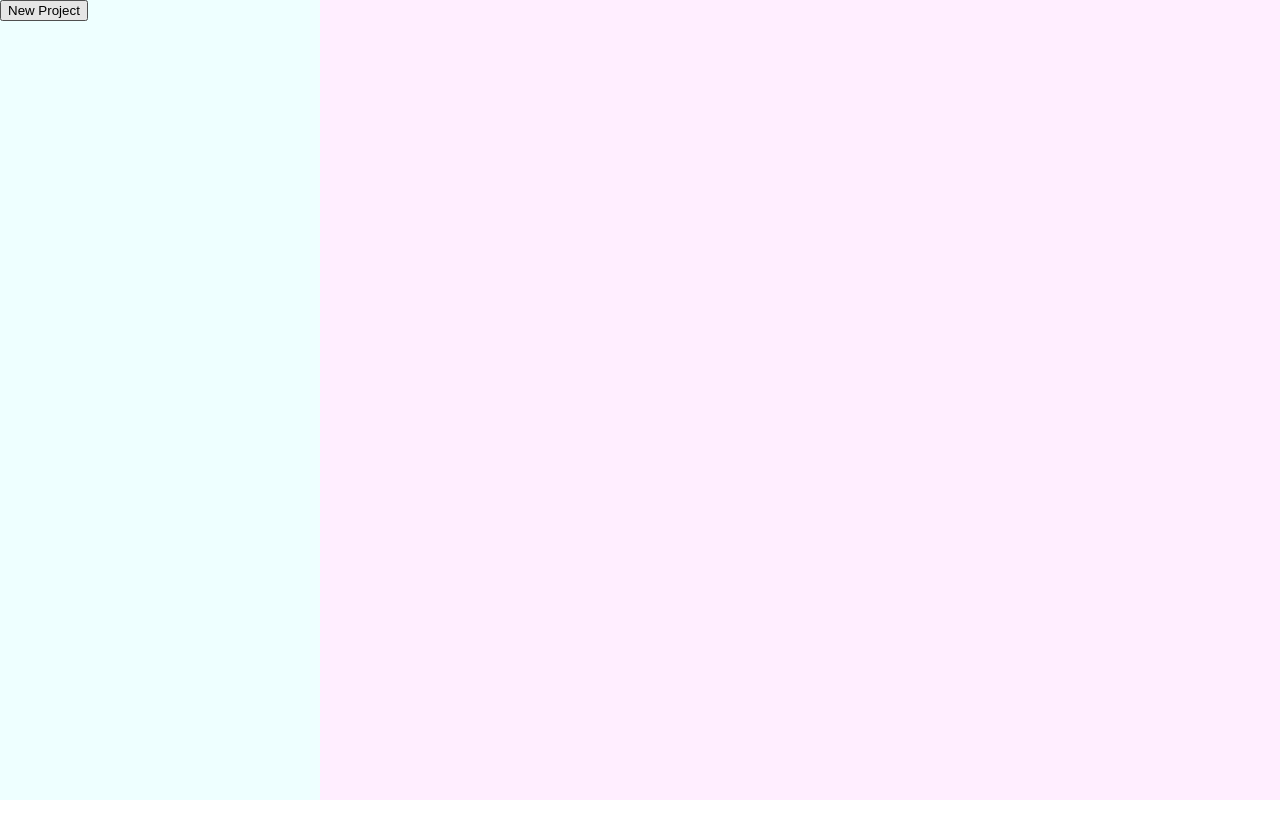
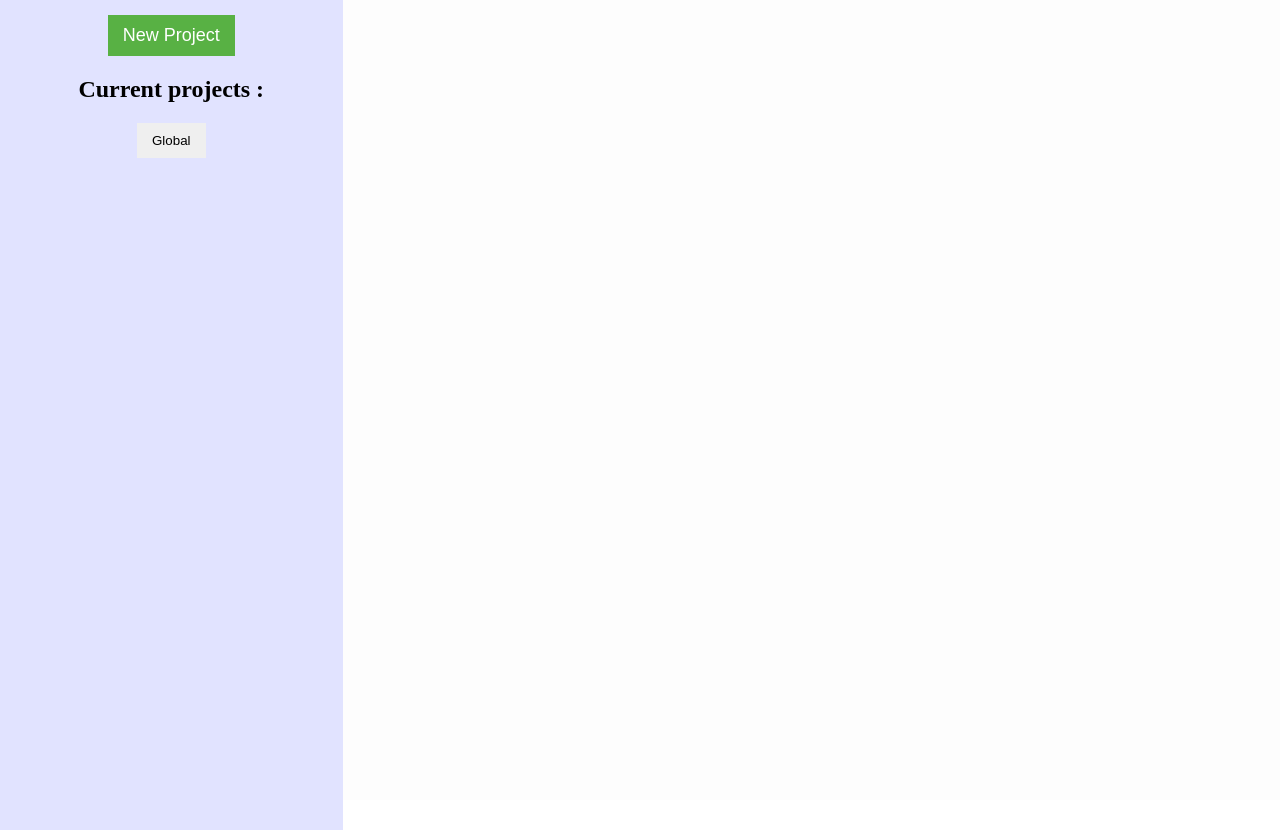
Before and after one commit to qjoubert/todo-list, a website built with webpack: page src/index.html in a window 1280 px wide. Before the commit the page ends 800 px from the top, so only its background shows below. Built offline with nearby package versions, Linux system fonts and the light colour scheme.

Commit message:
set up basic display

```diff
--- a/src/css/main.css
+++ b/src/css/main.css
@@ -3,6 +3,7 @@ html {
 }
 
 body {
+  font-family: arial sans-serif;
   font-size: 1.6rem;
   margin: 0;
 }
@@ -13,14 +14,34 @@ main {
   height: 100vh;
 }
 
+ul {
+  list-style-type: none;
+  margin: 2rem 0;
+  padding: 0;
+}
+
+button {
+  border: none;
+  cursor: pointer;
+  padding: 1rem 1.5rem;
+}
+
 section.explorer {
-  background-color: #eff;
+  background-color: #e1e3ff;
   height: 100%;
+  padding: 1.5rem;
+  text-align: center;
   width: 25%;
 }
 
 section.tasks {
-  background-color: #fef;
+  background-color: #fdfdfd;
   height: 100%;
   width: 75%;
 }
+
+.create-project-btn {
+  background-color: #58b144;
+  color: white;
+  font-size: 1.8rem;
+}
--- a/src/index.html
+++ b/src/index.html
@@ -9,6 +9,12 @@
   <main>
     <section class="explorer">
       <button class="create-project-btn">New Project</button>
+      <h2>Current projects : </h2>
+      <ul class="projects">
+        <li>
+          <button class="project-btn">Global</button>
+        </li>
+      </ul>
     </section>
     <section class="tasks">
     </section>
--- a/webpack.config.js
+++ b/webpack.config.js
@@ -28,6 +28,16 @@ module.exports = {
           "style-loader",
           "css-loader"
         ]
+      },
+      {
+        test: /\.js/,
+        exclude: /node_modules/,
+        use: {
+          loader: "babel-loader",
+          options: {
+            presets: ["@babel/preset-env"]
+          }
+        }
       }
     ]
   },
```
Also changed, not shown: dist/bundle.js, dist/index.html.
